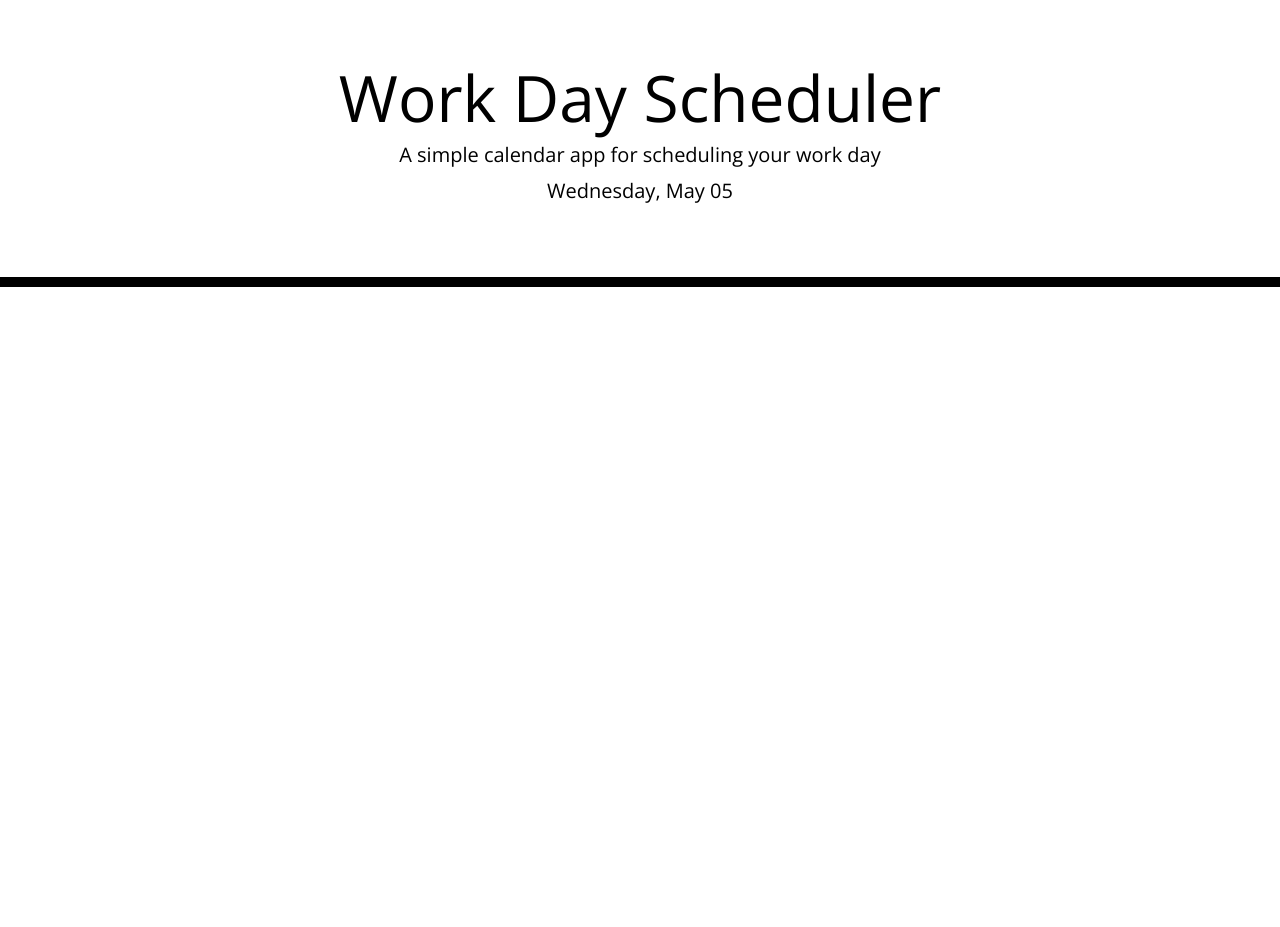
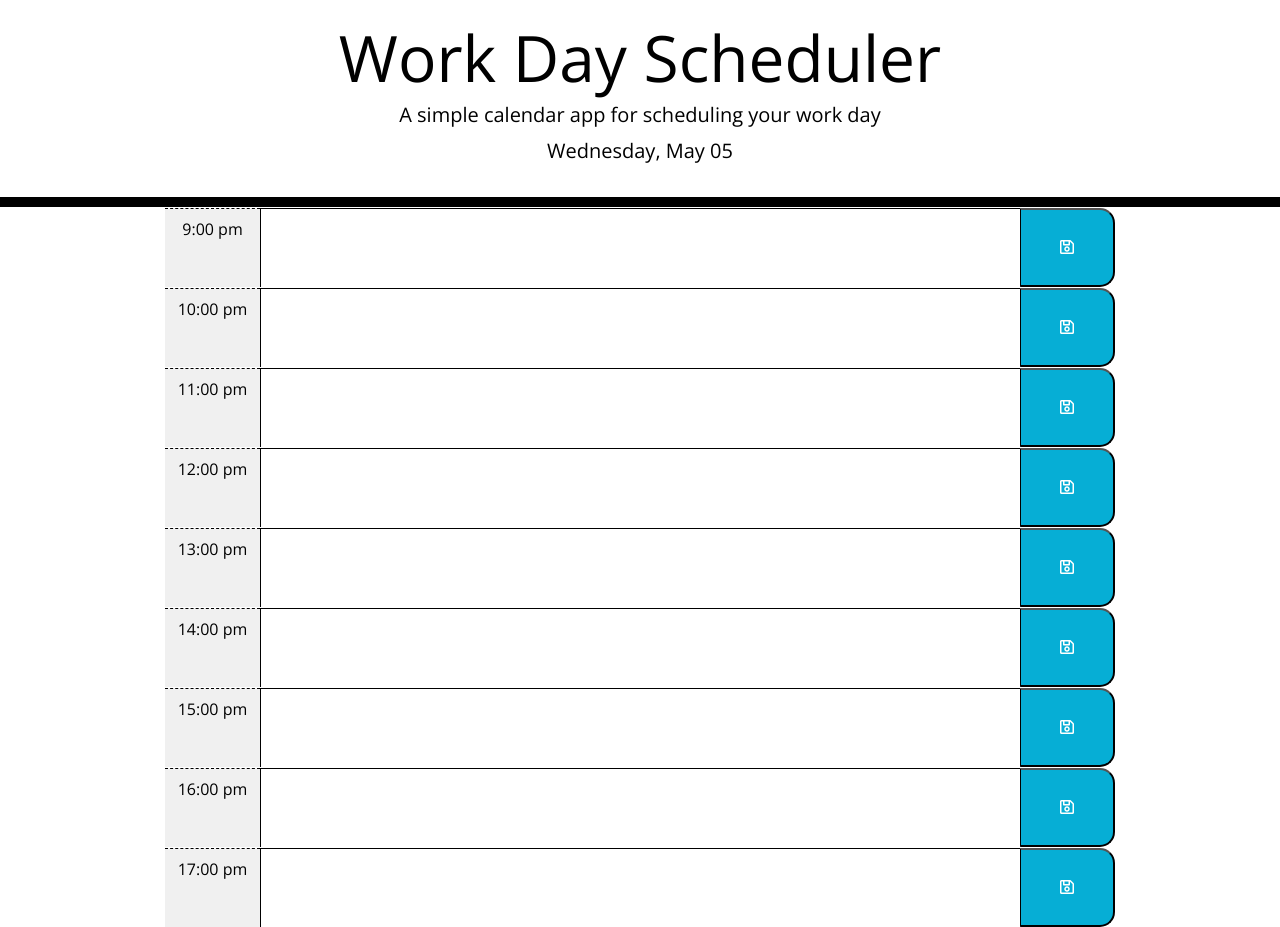
Before and after one commit to DaniloRua/daily-Planner-App, a plain HTML site: page index.html in a window 1280 px wide. Before the commit the page ends 800 px from the top, so only its background shows below. Drawn offline with nearby package versions, Linux system fonts and the light colour scheme.

Commit message:
timeblock added

```diff
--- a/script.js
+++ b/script.js
@@ -1,5 +1,18 @@
 var currentDayEl = $('#currentDay')
+var container = $(".container");
 
 //date display
 var now = dayjs('05-01-2024').format('dddd' +', '+ 'MMMM MM')
 currentDayEl.text(now);
+
+// create timeblocks
+    for (var i = 9; i <= 17; i++) {
+      var row = $("<div>").addClass("row");
+      var hourDiv = $("<div>").addClass("col-1 hour time-block").text(i + ":00 pm");
+      var textarea = $("<textarea>").attr("id", i).addClass("col-8 input textarea");
+      var saveBtn = $("<button>").addClass("col-1 saveBtn").html('<i class="far fa-save"></i>');
+      row.append(hourDiv, textarea, saveBtn);
+      container.append(row);
+
+      console.log(container)
+    }
--- a/style.css
+++ b/style.css
@@ -1,3 +1,7 @@
+*{
+  margin: 0px;
+  padding: 0px;
+}
 body {
   font-family: 'Open Sans', sans-serif;
   font-size: 16px;
@@ -10,6 +14,7 @@ textarea {
   resize: none;
   color: #000000;
   border-left: 1px solid black;
+  border-top: 1px solid black;
   padding: 10px;
 }
 
@@ -19,7 +24,7 @@ header {
   color: black;
   border-radius: 0;
   border-bottom: 10px solid black;
-  padding: 60px;
+  padding: 20px;
 }
 
 .description {
@@ -28,19 +33,20 @@ header {
 
 .time-block {
   text-align: center;
-  border-radius: 15px;
 }
 
 .row {
+  justify-content: center;
   white-space: pre-wrap;
   height: 80px;
   border-top: 1px solid white;
 }
 
 .hour {
-  background-color: #ffffff;
+  background-color: #f0f0f0;
   color: #000000;
   border-top: 1px dashed #000000;
+  padding: 12px;
 }
 
 .past {
```
